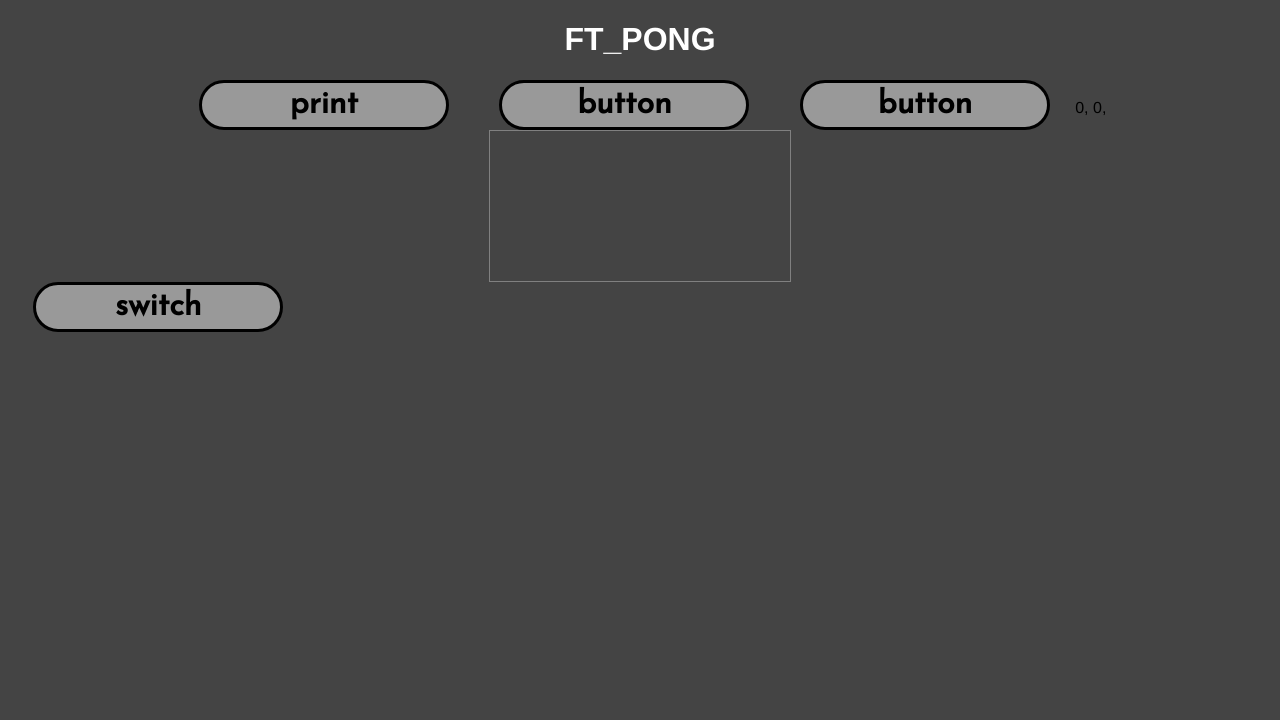
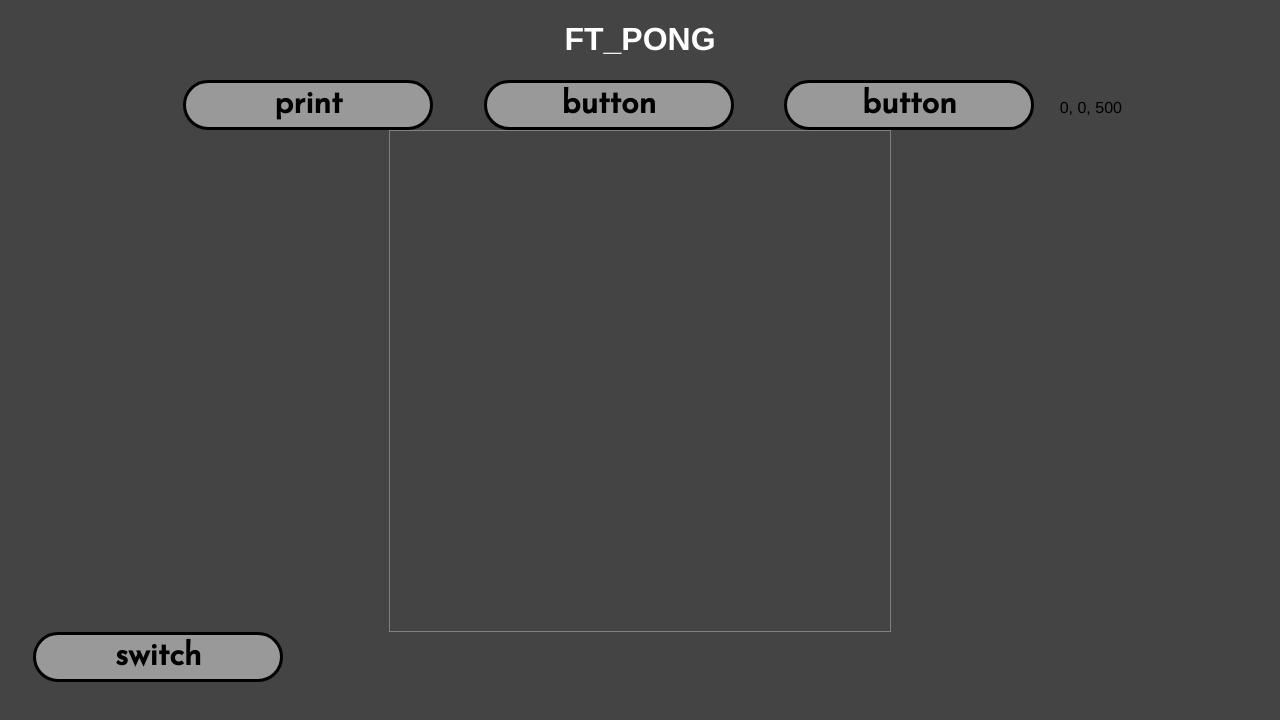
Before and after one commit to GauthierPoulain/ft_transcendence, a Vue app in the folder front/: page / in a window 1280 px wide. Shown: the top 720 px of the page. Built offline with nearby package versions, Linux system fonts and the light colour scheme.

Commit message:
added props to both components, wip events

```diff
--- a/front/src/App.vue
+++ b/front/src/App.vue
@@ -1,5 +1,4 @@
 <script setup lang="ts">
-import Button from "./components/Button.vue";
 import Cbutton from "./components/Cbutton.vue";
 import Tcanvas from "./components/Tcanvas.vue";
 
@@ -22,7 +21,7 @@ function print() {
         <Cbutton v-on:click="print()">print</Cbutton>
         <Cbutton>button</Cbutton>
         <Cbutton>button</Cbutton>
-        <Tcanvas v-bind:width="800" v-bind:height="380"></Tcanvas>
+        <Tcanvas v-bind:width="500" v-bind:height="500"></Tcanvas>
     </div>
     <div>
         <Cbutton class="switch" v-on:click="swap()">switch</Cbutton>
--- a/front/src/components/Cbutton.vue
+++ b/front/src/components/Cbutton.vue
@@ -1,9 +1,15 @@
+<script setup lang="ts">
+    interface Props {
+        width: number;
+        height: number;
+    }
+    const props = defineProps<Props>();
+</script>
+
 <template>
-    <div class="style">
-        <button>
+    <button class="style" :width="width" :height="height">
         <slot/>
     </button>
-    </div>
 </template>
 
 <style lang="scss">
@@ -12,12 +18,9 @@
 
 .style
 {
-    color: white;
+    color: black;
     display: inline-block;
     margin: 0 2%;
-
-    button
-    {
     width: 250px;
     height: 50px;
     font-size: 32px;
@@ -30,6 +33,5 @@
     font-weight: 900;
     align-items: center;
 }
-}
 
 </style>
--- a/front/src/components/Tcanvas.vue
+++ b/front/src/components/Tcanvas.vue
@@ -1,15 +1,11 @@
 <script setup lang="ts">
 import {ref} from 'vue';
 
-declare const props: Theight
-
-// export default {
-// 	data() {
-// 		return {
-// 			test: 4
-// 		}
-// 	}
-// }
+interface Props {
+    width: number;
+    height: number;
+}
+const props = defineProps<Props>();
 
 var x = ref(0);
 var y = ref(0);
@@ -17,11 +13,28 @@ function showCoords(e) {
     x.value = e.offsetX;
     y.value = e.offsetY;
 }
+
+function drawLine(x1, x2, y1, y2) {
+    let ctx = this.canvas;
+    ctx.beginPath();
+    ctx.strokeStyle = 'black';
+    ctx.lineWidth = 1;
+    ctx.moveTo(x1, y1);
+    ctx.lineTo(x2, y2);
+    ctx.stroke();
+    ctx.closePath();
+}
+
+function draw(e) {
+    this.drawLine(this.x, this.y, e.offsetX, e.offsetY);
+    this.x = e.offsetX;
+    this.y = e.offsetY;
+}
 </script>
 
 <template>
     <span>{{x}}, {{y}}, {{height}}</span>
-    <canvas id="myCanvas" height="Theight" @mousemove="showCoords"/>
+    <canvas id="myCanvas" :width="width" :height="height" @mousemove="showCoords"/>
 </template>
 
 <style>
--- a/front/src/env.d.ts
+++ b/front/src/env.d.ts
@@ -4,5 +4,5 @@ declare module '*.vue' {
   import { DefineComponent } from 'vue'
   // eslint-disable-next-line @typescript-eslint/no-explicit-any, @typescript-eslint/ban-types
   const component: DefineComponent<{}, {}, any>
-//   export default component
+  export default component
 }
```
Lines whose indentation alone changed are shown as unchanged.
